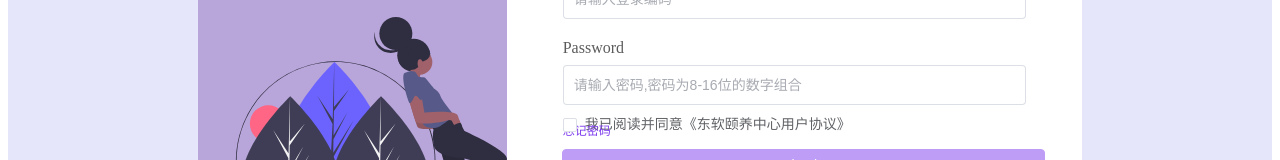
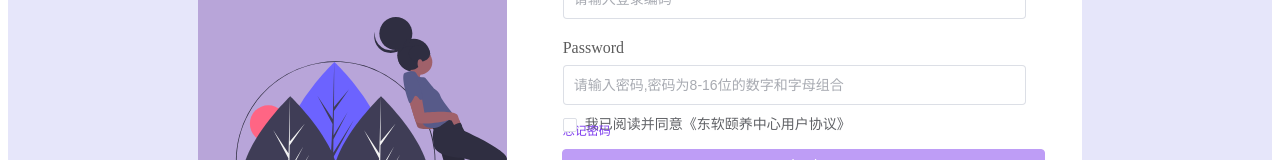
Before and after one commit to imageRr/oldman, a Vue app: page /login in a window 1280 px wide. Shown: the part 359-519 px from the top of the page. Built offline with nearby package versions, Linux system fonts and the light colour scheme.

Commit message:
增加了一个淡入效果

```diff
--- a/src/components/shouye.vue
+++ b/src/components/shouye.vue
@@ -106,6 +106,7 @@
         <div class="empty-content">
           <h3>欢迎使用东软颐养中心管理系统</h3>
           <p>请点击左侧菜单展开子项，并点击具体功能进入页面。</p >
+            <router-view />
         </div>
       </div>
     </main>
--- a/src/router/index.js
+++ b/src/router/index.js
@@ -22,7 +22,7 @@ const router = createRouter({
 // 写登录页的路由守卫
 router.beforeEach((to, from, next) => {
 
-  // 公开页面（不需要登录就能访问，也就是登录页）
+  // 允许访问的公开的页面（不需要登录就能访问，也就是登录页）
   const publicPages = ['/login']
   const authRequired = !publicPages.includes(to.path)
 
@@ -38,6 +38,7 @@ router.beforeEach((to, from, next) => {
   } else {
     next()
   }
+
 })
 
 export default router
--- a/src/views/Login.vue
+++ b/src/views/Login.vue
@@ -22,7 +22,7 @@
 
                     <div class="passlabel">Password</div>
                     <el-input v-model="passput" style="height:40px" type="password"
-                        placeholder="请输入密码,密码为8-16位的数字组合"
+                        placeholder="请输入密码,密码为8-16位的数字和字母组合"
                         @input="handlePasswordInput" maxlength="16" show-password>
                         <template #password-icon="{ visible }">
                             <el-icon :size="16">
@@ -60,6 +60,8 @@ const passput = ref('')
 const loginImageUrl = ref(loginImg)
 const checked1 = ref(false)
 const router = useRouter()
+
+
 
 // 创建管理员账号，只能用这三个登录
 const adminUsers = [
@@ -120,7 +122,7 @@ const validateLogin = () => {
 const handleLogin = () => {
     if (!validateLogin()) return
 
-    // 存储登录状态和登录编码
+    // 暂时用浏览器的缓存存储登录状态和登录编码
     localStorage.setItem('isLoggedIn', 'true')
     localStorage.setItem('loginCode', input.value)
 
@@ -158,7 +160,22 @@ const handleLogin = () => {
     box-sizing: border-box;
     display: flex;
     overflow: hidden;
+    /* 动画属性，fadeInUp 自定义名称 持续时间 速度曲线 */
+    animation: fadeInUp 0.6s ease-out;
 }
+
+/* ketframes 动画关键帧 opacity 透明度 一开始是0后来变为一，模拟淡入的效果，transform，移动*/
+@keyframes fadeInUp {
+    from {
+        opacity: 0;
+        transform: translateY(30px);
+    }
+    to {
+        opacity: 1;
+        transform: translateY(0);
+    }
+}
+
 
 /* 卡片的左边放图片的区域 */
 .left {
```
